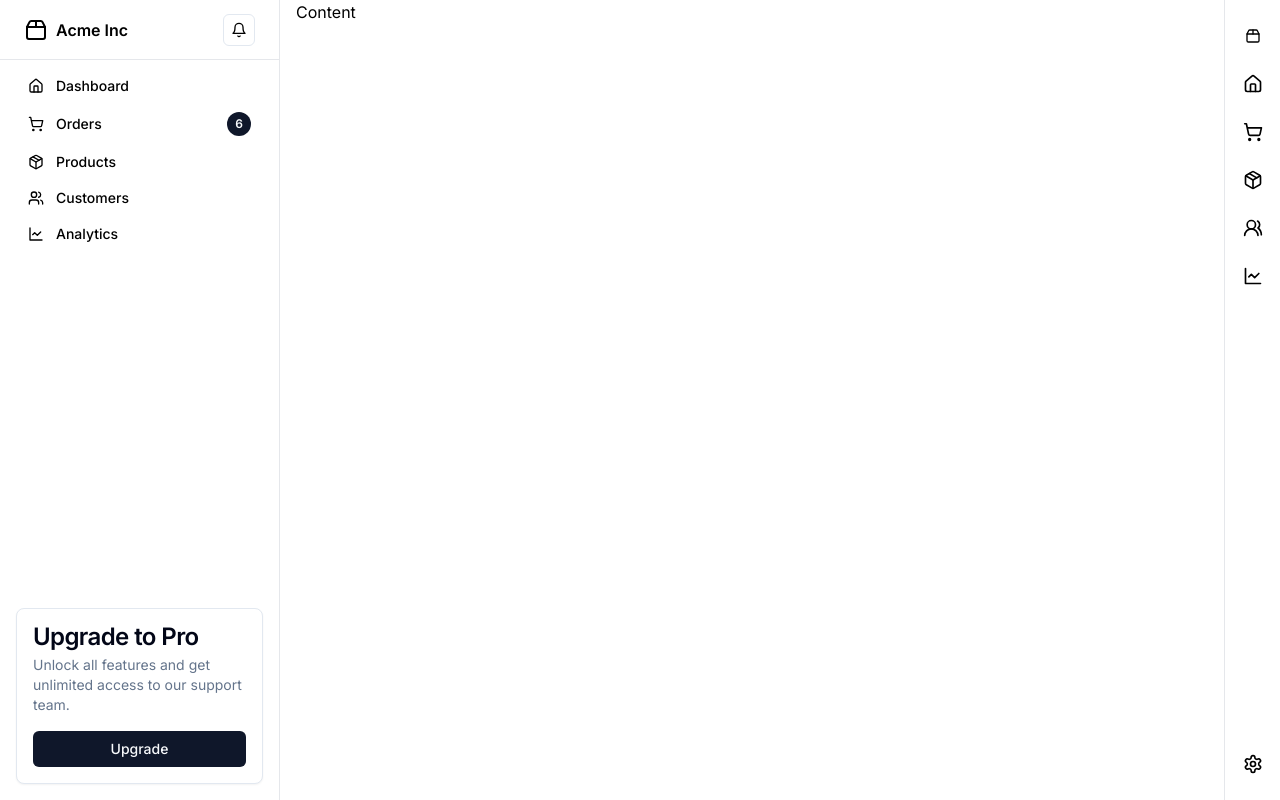
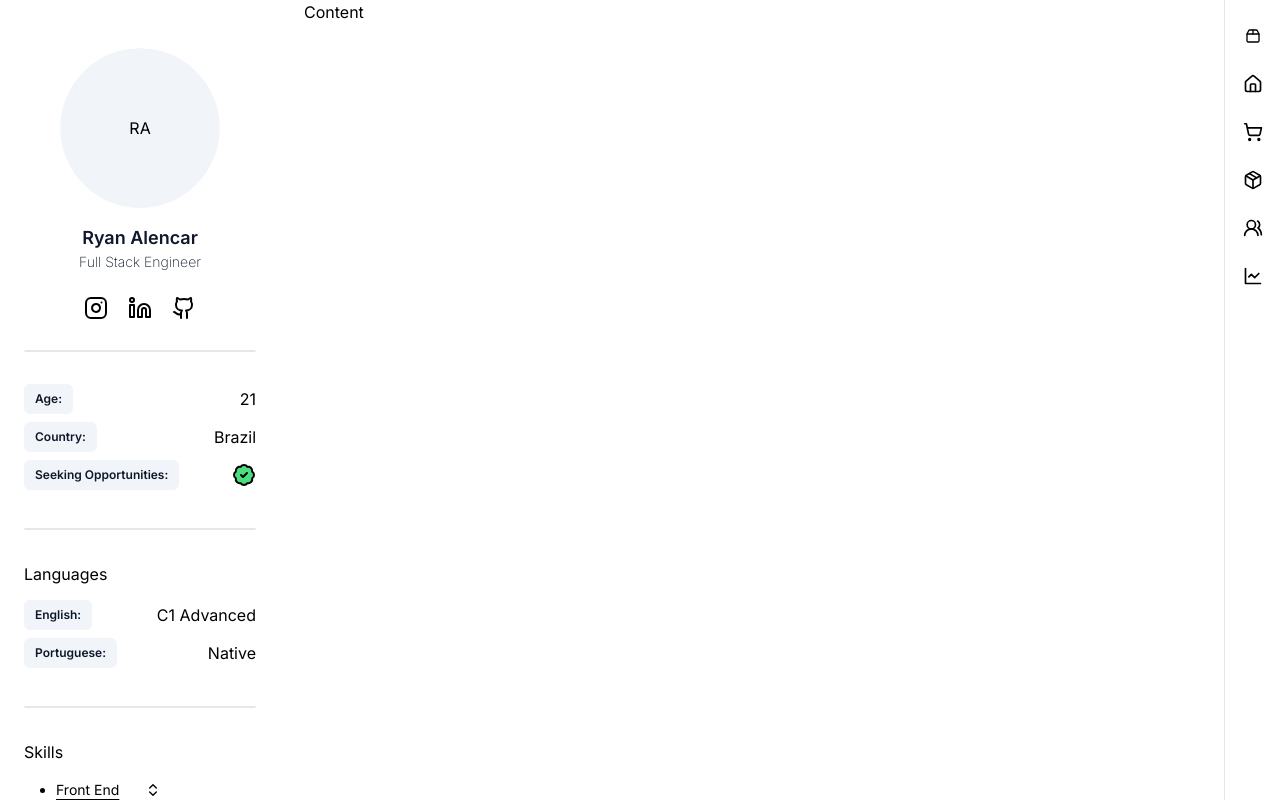
Before and after one commit to ryanalencar/ryanalencar.com, a Next.js app: page / in a window 1280 px wide. Shown: the top 800 px of the page. Built offline with nearby package versions, Linux system fonts and the light colour scheme.

Commit message:
✨ feat: resume sidebar structure completed

```diff
--- a/package.json
+++ b/package.json
@@ -15,9 +15,13 @@
     "lint": "next lint"
   },
   "dependencies": {
+    "@radix-ui/react-avatar": "^1.0.4",
+    "@radix-ui/react-collapsible": "^1.0.3",
     "@radix-ui/react-dialog": "^1.0.5",
     "@radix-ui/react-dropdown-menu": "^2.0.6",
+    "@radix-ui/react-hover-card": "^1.0.7",
     "@radix-ui/react-slot": "^1.0.2",
+    "@radix-ui/react-tabs": "^1.0.4",
     "@radix-ui/react-tooltip": "^1.0.7",
     "class-variance-authority": "^0.7.0",
     "clsx": "^2.1.1",
--- a/src/app/layout.tsx
+++ b/src/app/layout.tsx
@@ -30,7 +30,7 @@ export default function RootLayout({
           disableTransitionOnChange
         >
           <TooltipProvider>
-            <div className="flex space-x-4">
+            <div className="flex space-x-6">
               <ResumeSidebar />
               {children}
               <MenuSidebar />
--- a/src/components/resume-sidebar.tsx
+++ b/src/components/resume-sidebar.tsx
@@ -1,100 +1,232 @@
-import React from 'react'
+import React, { ReactElement } from 'react'
+import {
+  Github,
+  Instagram,
+  Linkedin,
+  Menu,
+  BadgeCheck,
+  BadgeX,
+  ChevronsUpDown,
+  ArrowDownToLine,
+} from 'lucide-react'
 import Link from 'next/link'
-import {
-  Package2,
-  Bell,
-  Home,
-  LineChart,
-  Menu,
-  Package,
-  ShoppingCart,
-  Users,
-} from 'lucide-react'
 
 import { Button } from '@/components/ui/button'
+import { Sheet, SheetContent, SheetTrigger } from '@/components/ui/sheet'
+import { Avatar, AvatarFallback, AvatarImage } from '@/components/ui/avatar'
+import {
+  Tooltip,
+  TooltipContent,
+  TooltipTrigger,
+} from '@/components/ui/tooltip'
+
+import {
+  Collapsible,
+  CollapsibleContent,
+  CollapsibleTrigger,
+} from '@/components/ui/collapsible'
 import { Badge } from '@/components/ui/badge'
-import { Sheet, SheetContent, SheetTrigger } from '@/components/ui/sheet'
-import {
-  Card,
-  CardContent,
-  CardDescription,
-  CardHeader,
-  CardTitle,
-} from '@/components/ui/card'
+import { getInitials } from '@/lib/utils'
+
+interface IPersonalInfo {
+  infoKey: string
+  info: string | number | boolean
+  infoLabel: string
+}
+
+interface ISocialMedia {
+  icon: ReactElement
+  username: string
+  url: string
+  social: string
+}
+
+interface ILanguages {
+  language: string
+  level: string
+}
+
+interface ISkills {
+  role: string
+  techs: string[]
+}
+
+interface IProfile {
+  name: string
+  position: string
+  avatar: string
+  avatarAlt: string
+  socials: ISocialMedia[]
+  personalInfo: IPersonalInfo[]
+  languages: ILanguages[]
+  skills: ISkills[]
+  resumeDownloadUrl: string
+}
 
 export function ResumeSidebar() {
+  const socials = [
+    {
+      social: 'Instagram',
+      icon: <Instagram />,
+      username: 'ryanalencar.dev',
+      url: 'https://www.instagram.com/ryanalencar.dev',
+    },
+    {
+      social: 'Linkedin',
+      icon: <Linkedin />,
+      username: 'ryanalencar',
+      url: 'https://www.linkedin.com/in/ryanalencar/',
+    },
+    {
+      social: 'Git Hub',
+      icon: <Github />,
+      username: 'ryanalencar',
+      url: 'https://github.com/ryanalencar',
+    },
+  ] satisfies ISocialMedia[]
+
+  const personalInfo = [
+    { infoKey: 'age', info: '21', infoLabel: 'Age' },
+    { infoKey: 'country', info: 'Brazil', infoLabel: 'Country' },
+    { infoKey: 'openToWork', info: true, infoLabel: 'Seeking Opportunities' },
+  ] satisfies IPersonalInfo[]
+
+  const languages = [
+    {
+      language: 'English',
+      level: 'C1 Advanced',
+    },
+    {
+      language: 'Portuguese',
+      level: 'Native',
+    },
+  ] satisfies ILanguages[]
+
+  const skills = [
+    {
+      role: 'Front End',
+      techs: ['React', 'React Native', 'NextJs'],
+    },
+    {
+      role: 'Back End',
+      techs: ['NodeJs', 'NestJs'],
+    },
+  ] satisfies ISkills[]
+
+  const profile = {
+    name: 'Ryan Alencar',
+    avatar: '',
+    avatarAlt: '@ryanalencar.dev',
+    position: 'Full Stack Engineer',
+    socials,
+    personalInfo,
+    languages,
+    skills,
+    resumeDownloadUrl:
+      'https://www.caceres.mt.gov.br/fotos_institucional_downloads/2.pdf',
+  } satisfies IProfile
+
+  // { infoKey: 'email', info: 'ryanalencar.dev@gmail.com', label: 'Email' },
+  // { infoKey: 'phone', info: '+55 (85) 99143-9952', label: 'Phone' },
+
   return (
     <div className="grid min-h-screen md:grid-cols-[220px_1fr] lg:grid-cols-[280px_1fr]">
-      <div className="hidden border-r bg-muted/40 md:block">
-        <div className="flex h-full max-h-screen flex-col gap-2">
-          <div className="flex h-14 items-center border-b px-4 lg:h-[60px] lg:px-6">
-            <Link href="/" className="flex items-center gap-2 font-semibold">
-              <Package2 className="h-6 w-6" />
-              <span className="">Acme Inc</span>
+      <div className="hidden md:block bg-white dark:bg-zinc-900 p-6">
+        <div className="flex items-center flex-col gap-4 h-full">
+          <div className="mt-6">
+            <Avatar className="w-40 h-40">
+              <AvatarImage alt={profile.avatarAlt} />
+              <AvatarFallback>{getInitials(profile.name)}</AvatarFallback>
+            </Avatar>
+          </div>
+          <div className="text-center">
+            <h1 className="text-slate-900 dark:text-white text-lg font-semibold">
+              {profile.name}
+            </h1>
+            <p className="text-slate-900 dark:text-white text-sm font-extralight">
+              {profile.position}
+            </p>
+          </div>
+          <div className="flex gap-1">
+            {profile?.socials.map(({ icon, url, username, social }) => (
+              <div key={social}>
+                <Button size="icon" asChild variant="ghost">
+                  <Link href={url} target="_blank">
+                    <Tooltip>
+                      <TooltipTrigger>{icon}</TooltipTrigger>
+                      <TooltipContent>@{username}</TooltipContent>
+                    </Tooltip>
                   </Link>
-            <Button variant="outline" size="icon" className="ml-auto h-8 w-8">
-              <Bell className="h-4 w-4" />
-              <span className="sr-only">Toggle notifications</span>
                 </Button>
               </div>
-          <div className="flex-1">
-            <nav className="grid items-start px-2 text-sm font-medium lg:px-4">
+            ))}
+          </div>
+          <div className="w-full h-2 border-b-2 dark:border-zinc-600 rounded-sm" />
+          <div className="w-full grid grid-cols-1 grid-rows-2 my-4 gap-2">
+            {profile?.personalInfo.map(({ info, infoKey, infoLabel }) => (
+              <div key={infoKey} className="flex justify-between items-center">
+                <Badge variant="secondary">{infoLabel}:</Badge>
+                {typeof info === 'boolean' ? (
+                  info ? (
+                    <BadgeCheck className="fill-green-400 text-black" />
+                  ) : (
+                    <BadgeX className="fill-red-400 text-black" />
+                  )
+                ) : (
+                  <p>{info}</p>
+                )}
+              </div>
+            ))}
+          </div>
+          <div className="w-full h-2 border-b-2 dark:border-zinc-600 rounded-sm" />
+          <div className="w-full grid grid-cols-1 grid-rows-2 my-4 gap-2">
+            <h3>Languages</h3>
+            {profile?.languages.map(({ language, level }) => (
+              <div key={language} className="flex justify-between items-center">
+                <Badge variant="secondary">{language}:</Badge>
+                <p>{level}</p>
+              </div>
+            ))}
+          </div>
+          <div className="w-full h-2 border-b-2 dark:border-zinc-600 rounded-sm" />
+          <div className="w-full flex flex-col gap-2 my-4">
+            <h3>Skills</h3>
+            {profile?.skills.map(({ role, techs }) => (
+              <Collapsible key={role}>
+                <div className="flex items-center gap-4 ">
+                  <ul className="list-disc ml-8">
+                    <li className="text-sm underline underline-offset-4">
+                      {role}
+                    </li>
+                  </ul>
+                  <CollapsibleTrigger asChild>
+                    <Button variant="ghost" size="sm" className="w-9 p-0">
+                      <ChevronsUpDown className="h-4 w-4" />
+                      <span className="sr-only">Toggle</span>
+                    </Button>
+                  </CollapsibleTrigger>
+                </div>
+                <CollapsibleContent>
+                  {techs.map((tech) => (
+                    <ul key={tech} className="list-disc ml-16 mt-2">
+                      <li className="text-sm">{tech}</li>
+                    </ul>
+                  ))}
+                </CollapsibleContent>
+              </Collapsible>
+            ))}
+          </div>
+          <div className="w-full h-2 border-b-2 dark:border-zinc-600 rounded-sm" />
+          <Button className="flex items-center gap-2 my-4" asChild>
             <Link
-                href="#"
-                className="flex items-center gap-3 rounded-lg px-3 py-2 text-muted-foreground transition-all hover:text-primary"
+              href={profile.resumeDownloadUrl}
+              target="_blank"
+              download="resume-ryan-alencar"
             >
-                <Home className="h-4 w-4" />
-                Dashboard
+              Download CV
+              <ArrowDownToLine className="w-5 h-5" />
             </Link>
-              <Link
-                href="#"
-                className="flex items-center gap-3 rounded-lg px-3 py-2 text-muted-foreground transition-all hover:text-primary"
-              >
-                <ShoppingCart className="h-4 w-4" />
-                Orders
-                <Badge className="ml-auto flex h-6 w-6 shrink-0 items-center justify-center rounded-full">
-                  6
-                </Badge>
-              </Link>
-              <Link
-                href="#"
-                className="flex items-center gap-3 rounded-lg bg-muted px-3 py-2 text-primary transition-all hover:text-primary"
-              >
-                <Package className="h-4 w-4" />
-                Products{' '}
-              </Link>
-              <Link
-                href="#"
-                className="flex items-center gap-3 rounded-lg px-3 py-2 text-muted-foreground transition-all hover:text-primary"
-              >
-                <Users className="h-4 w-4" />
-                Customers
-              </Link>
-              <Link
-                href="#"
-                className="flex items-center gap-3 rounded-lg px-3 py-2 text-muted-foreground transition-all hover:text-primary"
-              >
-                <LineChart className="h-4 w-4" />
-                Analytics
-              </Link>
-            </nav>
-          </div>
-          <div className="mt-auto p-4">
-            <Card x-chunk="dashboard-02-chunk-0">
-              <CardHeader className="p-2 pt-0 md:p-4">
-                <CardTitle>Upgrade to Pro</CardTitle>
-                <CardDescription>
-                  Unlock all features and get unlimited access to our support
-                  team.
-                </CardDescription>
-              </CardHeader>
-              <CardContent className="p-2 pt-0 md:p-4 md:pt-0">
-                <Button size="sm" className="w-full">
-                  Upgrade
           </Button>
-              </CardContent>
-            </Card>
-          </div>
         </div>
       </div>
       <div className="block sm:hidden">
@@ -110,71 +242,7 @@ export function ResumeSidebar() {
                 <span className="sr-only">Toggle navigation menu</span>
               </Button>
             </SheetTrigger>
-            <SheetContent side="left" className="flex flex-col">
-              <nav className="grid gap-2 text-lg font-medium">
-                <Link
-                  href="#"
-                  className="flex items-center gap-2 text-lg font-semibold"
-                >
-                  <Package2 className="h-6 w-6" />
-                  <span className="sr-only">Acme Inc</span>
-                </Link>
-                <Link
-                  href="#"
-                  className="mx-[-0.65rem] flex items-center gap-4 rounded-xl px-3 py-2 text-muted-foreground hover:text-foreground"
-                >
-                  <Home className="h-5 w-5" />
-                  Dashboard
-                </Link>
-                <Link
-                  href="#"
-                  className="mx-[-0.65rem] flex items-center gap-4 rounded-xl bg-muted px-3 py-2 text-foreground hover:text-foreground"
-                >
-                  <ShoppingCart className="h-5 w-5" />
-                  Orders
-                  <Badge className="ml-auto flex h-6 w-6 shrink-0 items-center justify-center rounded-full">
-                    6
-                  </Badge>
-                </Link>
-                <Link
-                  href="#"
-                  className="mx-[-0.65rem] flex items-center gap-4 rounded-xl px-3 py-2 text-muted-foreground hover:text-foreground"
-                >
-                  <Package className="h-5 w-5" />
-                  Products
-                </Link>
-                <Link
-                  href="#"
-                  className="mx-[-0.65rem] flex items-center gap-4 rounded-xl px-3 py-2 text-muted-foreground hover:text-foreground"
-                >
-                  <Users className="h-5 w-5" />
-                  Customers
-                </Link>
-                <Link
-                  href="#"
-                  className="mx-[-0.65rem] flex items-center gap-4 rounded-xl px-3 py-2 text-muted-foreground hover:text-foreground"
-                >
-                  <LineChart className="h-5 w-5" />
-                  Analytics
-                </Link>
-              </nav>
-              <div className="mt-auto">
-                <Card>
-                  <CardHeader>
-                    <CardTitle>Upgrade to Pro</CardTitle>
-                    <CardDescription>
-                      Unlock all features and get unlimited access to our
-                      support team.
-                    </CardDescription>
-                  </CardHeader>
-                  <CardContent>
-                    <Button size="sm" className="w-full">
-                      Upgrade
-                    </Button>
-                  </CardContent>
-                </Card>
-              </div>
-            </SheetContent>
+            <SheetContent side="left" className="flex flex-col"></SheetContent>
           </Sheet>
         </header>
       </div>
--- /dev/null
+++ b/src/components/ui/avatar.tsx
@@ -0,0 +1,50 @@
+"use client"
+
+import * as React from "react"
+import * as AvatarPrimitive from "@radix-ui/react-avatar"
+
+import { cn } from "@/lib/utils"
+
+const Avatar = React.forwardRef<
+  React.ElementRef<typeof AvatarPrimitive.Root>,
+  React.ComponentPropsWithoutRef<typeof AvatarPrimitive.Root>
+>(({ className, ...props }, ref) => (
+  <AvatarPrimitive.Root
+    ref={ref}
+    className={cn(
+      "relative flex h-10 w-10 shrink-0 overflow-hidden rounded-full",
+      className
+    )}
+    {...props}
+  />
+))
+Avatar.displayName = AvatarPrimitive.Root.displayName
+
+const AvatarImage = React.forwardRef<
+  React.ElementRef<typeof AvatarPrimitive.Image>,
+  React.ComponentPropsWithoutRef<typeof AvatarPrimitive.Image>
+>(({ className, ...props }, ref) => (
+  <AvatarPrimitive.Image
+    ref={ref}
+    className={cn("aspect-square h-full w-full", className)}
+    {...props}
+  />
+))
+AvatarImage.displayName = AvatarPrimitive.Image.displayName
+
+const AvatarFallback = React.forwardRef<
+  React.ElementRef<typeof AvatarPrimitive.Fallback>,
+  React.ComponentPropsWithoutRef<typeof AvatarPrimitive.Fallback>
+>(({ className, ...props }, ref) => (
+  <AvatarPrimitive.Fallback
+    ref={ref}
+    className={cn(
+      "flex h-full w-full items-center justify-center rounded-full bg-slate-100 dark:bg-slate-800",
+      className
+    )}
+    {...props}
+  />
+))
+AvatarFallback.displayName = AvatarPrimitive.Fallback.displayName
+
+export { Avatar, AvatarImage, AvatarFallback }
--- a/src/components/ui/badge.tsx
+++ b/src/components/ui/badge.tsx
@@ -1,26 +1,26 @@
-import * as React from "react"
-import { cva, type VariantProps } from "class-variance-authority"
+import * as React from 'react'
+import { cva, type VariantProps } from 'class-variance-authority'
 
-import { cn } from "@/lib/utils"
+import { cn } from '@/lib/utils'
 
 const badgeVariants = cva(
-  "inline-flex items-center rounded-full border border-slate-200 px-2.5 py-0.5 text-xs font-semibold transition-colors focus:outline-none focus:ring-2 focus:ring-slate-950 focus:ring-offset-2 dark:border-slate-800 dark:focus:ring-slate-300",
+  'inline-flex items-center rounded-md border border-slate-200 px-2.5 py-1.5 text-xs font-semibold transition-colors focus:outline-none focus:ring-2 focus:ring-slate-950 focus:ring-offset-2 dark:border-slate-800 dark:focus:ring-slate-300',
   {
     variants: {
       variant: {
         default:
-          "border-transparent bg-slate-900 text-slate-50 hover:bg-slate-900/80 dark:bg-slate-50 dark:text-slate-900 dark:hover:bg-slate-50/80",
+          'border-transparent bg-slate-900 text-slate-50 hover:bg-slate-900/80 dark:bg-slate-50 dark:text-slate-900 dark:hover:bg-slate-50/80',
         secondary:
-          "border-transparent bg-slate-100 text-slate-900 hover:bg-slate-100/80 dark:bg-slate-800 dark:text-slate-50 dark:hover:bg-slate-800/80",
+          'border-transparent bg-slate-100 text-slate-900 hover:bg-slate-100/80 dark:bg-slate-800 dark:text-slate-50 dark:hover:bg-slate-800/80',
         destructive:
-          "border-transparent bg-red-500 text-slate-50 hover:bg-red-500/80 dark:bg-red-900 dark:text-slate-50 dark:hover:bg-red-900/80",
-        outline: "text-slate-950 dark:text-slate-50",
+          'border-transparent bg-red-500 text-slate-50 hover:bg-red-500/80 dark:bg-red-900 dark:text-slate-50 dark:hover:bg-red-900/80',
+        outline: 'text-slate-950 dark:text-slate-50',
       },
     },
     defaultVariants: {
-      variant: "default",
+      variant: 'default',
     },
-  }
+  },
 )
 
 export interface BadgeProps
--- /dev/null
+++ b/src/components/ui/collapsible.tsx
@@ -0,0 +1,11 @@
+"use client"
+
+import * as CollapsiblePrimitive from "@radix-ui/react-collapsible"
+
+const Collapsible = CollapsiblePrimitive.Root
+
+const CollapsibleTrigger = CollapsiblePrimitive.CollapsibleTrigger
+
+const CollapsibleContent = CollapsiblePrimitive.CollapsibleContent
+
+export { Collapsible, CollapsibleTrigger, CollapsibleContent }
--- /dev/null
+++ b/src/components/ui/hover-card.tsx
@@ -0,0 +1,29 @@
+"use client"
+
+import * as React from "react"
+import * as HoverCardPrimitive from "@radix-ui/react-hover-card"
+
+import { cn } from "@/lib/utils"
+
+const HoverCard = HoverCardPrimitive.Root
+
+const HoverCardTrigger = HoverCardPrimitive.Trigger
+
+const HoverCardContent = React.forwardRef<
+  React.ElementRef<typeof HoverCardPrimitive.Content>,
+  React.ComponentPropsWithoutRef<typeof HoverCardPrimitive.Content>
+>(({ className, align = "center", sideOffset = 4, ...props }, ref) => (
+  <HoverCardPrimitive.Content
+    ref={ref}
+    align={align}
+    sideOffset={sideOffset}
+    className={cn(
+      "z-50 w-64 rounded-md border border-slate-200 bg-white p-4 text-slate-950 shadow-md outline-none data-[state=open]:animate-in data-[state=closed]:animate-out data-[state=closed]:fade-out-0 data-[state=open]:fade-in-0 data-[state=closed]:zoom-out-95 data-[state=open]:zoom-in-95 data-[side=bottom]:slide-in-from-top-2 data-[side=left]:slide-in-from-right-2 data-[side=right]:slide-in-from-left-2 data-[side=top]:slide-in-from-bottom-2 dark:border-slate-800 dark:bg-slate-950 dark:text-slate-50",
+      className
+    )}
+    {...props}
+  />
+))
+HoverCardContent.displayName = HoverCardPrimitive.Content.displayName
+
+export { HoverCard, HoverCardTrigger, HoverCardContent }
--- /dev/null
+++ b/src/components/ui/tabs.tsx
@@ -0,0 +1,55 @@
+"use client"
+
+import * as React from "react"
+import * as TabsPrimitive from "@radix-ui/react-tabs"
+
+import { cn } from "@/lib/utils"
+
+const Tabs = TabsPrimitive.Root
+
+const TabsList = React.forwardRef<
+  React.ElementRef<typeof TabsPrimitive.List>,
+  React.ComponentPropsWithoutRef<typeof TabsPrimitive.List>
+>(({ className, ...props }, ref) => (
+  <TabsPrimitive.List
+    ref={ref}
+    className={cn(
+      "inline-flex h-10 items-center justify-center rounded-md bg-slate-100 p-1 text-slate-500 dark:bg-slate-800 dark:text-slate-400",
+      className
+    )}
+    {...props}
+  />
+))
+TabsList.displayName = TabsPrimitive.List.displayName
+
+const TabsTrigger = React.forwardRef<
+  React.ElementRef<typeof TabsPrimitive.Trigger>,
+  React.ComponentPropsWithoutRef<typeof TabsPrimitive.Trigger>
+>(({ className, ...props }, ref) => (
+  <TabsPrimitive.Trigger
+    ref={ref}
+    className={cn(
+      "inline-flex items-center justify-center whitespace-nowrap rounded-sm px-3 py-1.5 text-sm font-medium ring-offset-white transition-all focus-visible:outline-none focus-visible:ring-2 focus-visible:ring-slate-950 focus-visible:ring-offset-2 disabled:pointer-events-none disabled:opacity-50 data-[state=active]:bg-white data-[state=active]:text-slate-950 data-[state=active]:shadow-sm dark:ring-offset-slate-950 dark:focus-visible:ring-slate-300 dark:data-[state=active]:bg-slate-950 dark:data-[state=active]:text-slate-50",
+      className
+    )}
+    {...props}
+  />
+))
+TabsTrigger.displayName = TabsPrimitive.Trigger.displayName
+
+const TabsContent = React.forwardRef<
+  React.ElementRef<typeof TabsPrimitive.Content>,
+  React.ComponentPropsWithoutRef<typeof TabsPrimitive.Content>
+>(({ className, ...props }, ref) => (
+  <TabsPrimitive.Content
+    ref={ref}
+    className={cn(
+      "mt-2 ring-offset-white focus-visible:outline-none focus-visible:ring-2 focus-visible:ring-slate-950 focus-visible:ring-offset-2 dark:ring-offset-slate-950 dark:focus-visible:ring-slate-300",
+      className
+    )}
+    {...props}
+  />
+))
+TabsContent.displayName = TabsPrimitive.Content.displayName
+
+export { Tabs, TabsList, TabsTrigger, TabsContent }
--- a/src/lib/utils.ts
+++ b/src/lib/utils.ts
@@ -1,6 +1,17 @@
-import { type ClassValue, clsx } from "clsx"
-import { twMerge } from "tailwind-merge"
+import { type ClassValue, clsx } from 'clsx'
+import { twMerge } from 'tailwind-merge'
 
 export function cn(...inputs: ClassValue[]) {
   return twMerge(clsx(inputs))
 }
+
+export function getInitials(fullName: string) {
+  const words = fullName.split(' ')
+
+  let initials = ''
+  for (const word of words) {
+    initials += word.charAt(0).toUpperCase()
+  }
+
+  return initials
+}
```
Also changed, not shown: src/components/ui/button.tsx (+23 -21 lines). Lines whose indentation alone changed are shown as unchanged.
